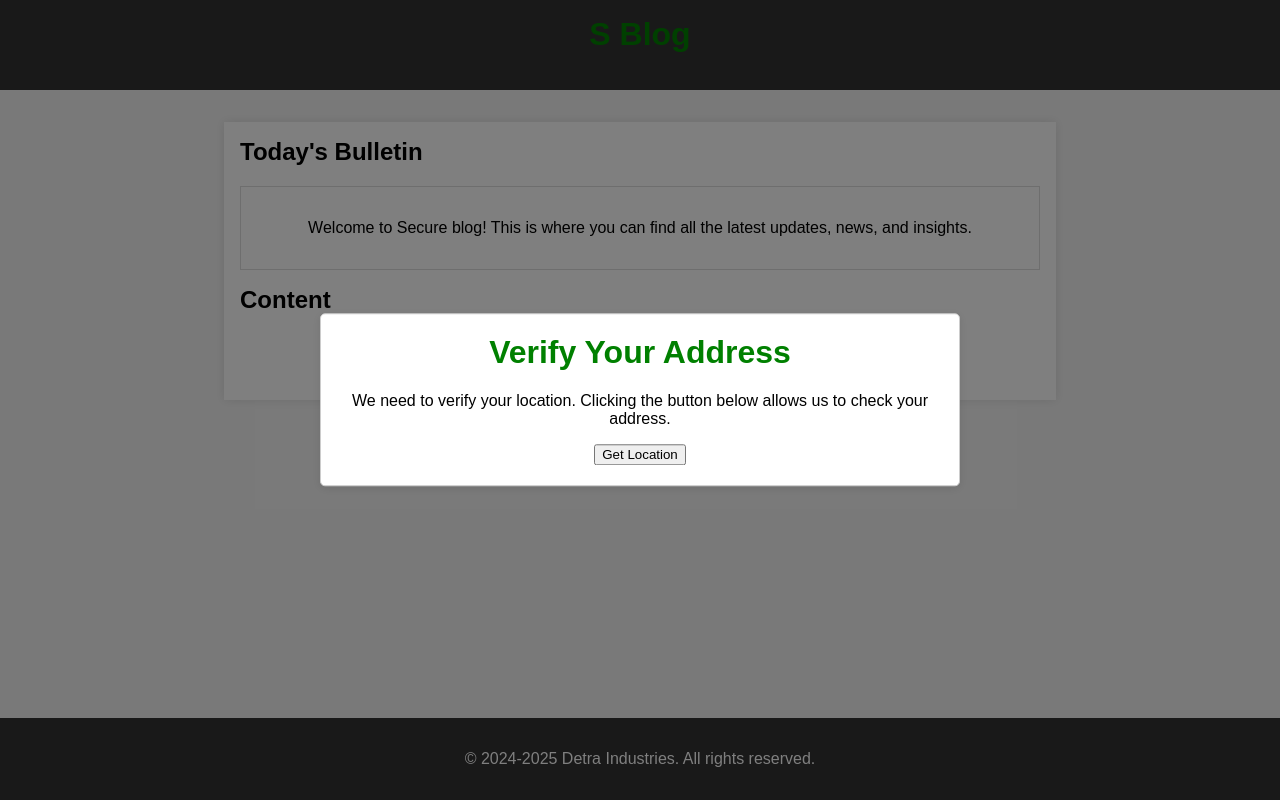
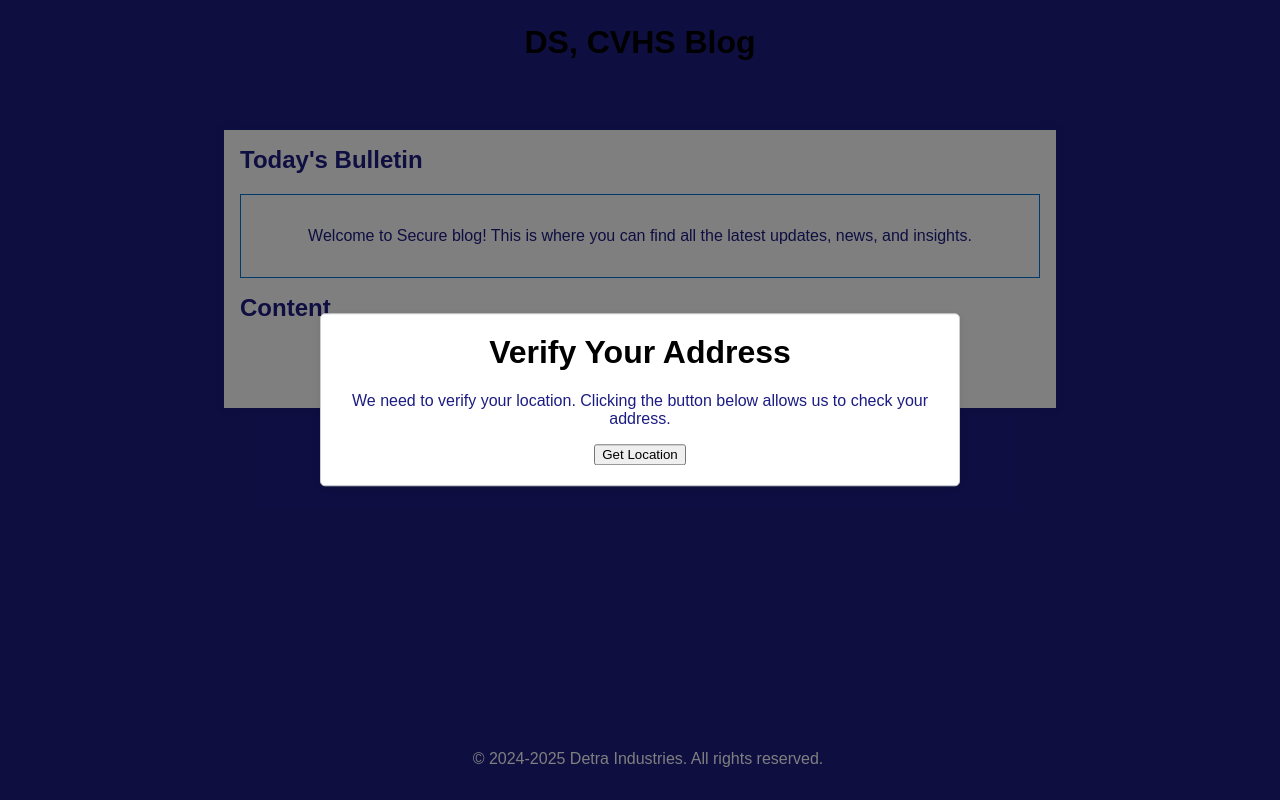
Before and after one commit to TheCleanRat/Engineering-Notebook, a plain HTML site: page index.html in a window 1280 px wide. Drawn offline with Linux system fonts and the light colour scheme; no server answers.

Commit message:
Blue update

```diff
--- a/index.html
+++ b/index.html
@@ -4,17 +4,57 @@
 <head>
     <meta charset="UTF-8">
     <meta name="viewport" content="width=device-width, initial-scale=1.0">
-    <title>DS Blog</title>
+    <title> Engineering Notebook </title>
     <style>
         body {
             font-family: Arial, sans-serif;
-            margin: 0;
-            padding: 0;
-            background-color: #f4f4f4;
+            background-color: #1c1c84;
+            color: #1c1c84;
+        }
+
+        #addressModal,
+        #popup {
+            display: none;
+            position: fixed;
+            top: 50%;
+            left: 50%;
+            transform: translate(-50%, -50%);
+            padding: 20px;
+            background-color: #fff;
+            border: 1px solid #ccc;
+            border-radius: 5px;
+            z-index: 1000;
+            box-shadow: 0 2px 10px rgba(0, 0, 0, 0.1);
+        }
+
+        #popup {
+            background-color: #001f3f;
+            color: #1c1c84;
+            border: 1px solid #1c1c84;
+        }
+
+        #popup.allow {
+            background-color: #3D9970;
+            color: #1c1c84;
+            border: 1px solid #2ECC40;
+        }
+
+        .modal-content {
+            text-align: center;
+        }
+
+        .overlay {
+            position: fixed;
+            top: 0;
+            left: 0;
+            width: 100%;
+            height: 100%;
+            background-color: rgba(0, 0, 0, 0.5);
+            z-index: 999;
         }
 
         header {
-            background-color: #333;
+            background-color: ##1c1c84;
             color: #fff;
             text-align: center;
             padding: 1em 0;
@@ -29,7 +69,7 @@
         }
 
         footer {
-            background-color: #333;
+            background-color: ##0000ff;
             color: #fff;
             text-align: center;
             padding: 1em 0;
@@ -44,7 +84,7 @@
         }
 
         .bulletin {
-            border: 1px solid #ddd;
+            border: 1px solid #0074D9;
             padding: 1em;
             margin-bottom: 1em;
         }
@@ -57,7 +97,7 @@
 
 <body>
     <header>
-        <h1>S Blog</h1>
+        <h1> DS, CVHS Blog</h1>
     </header>
 
     <main>
@@ -93,7 +133,7 @@
         }
 
         h1 {
-            color: green;
+            color: blue;
         }
     </style>
 </head>
@@ -150,7 +190,7 @@
         }
 
         h1 {
-            color: green;
+            color: black;
         }
     </style>
 </head>
```
